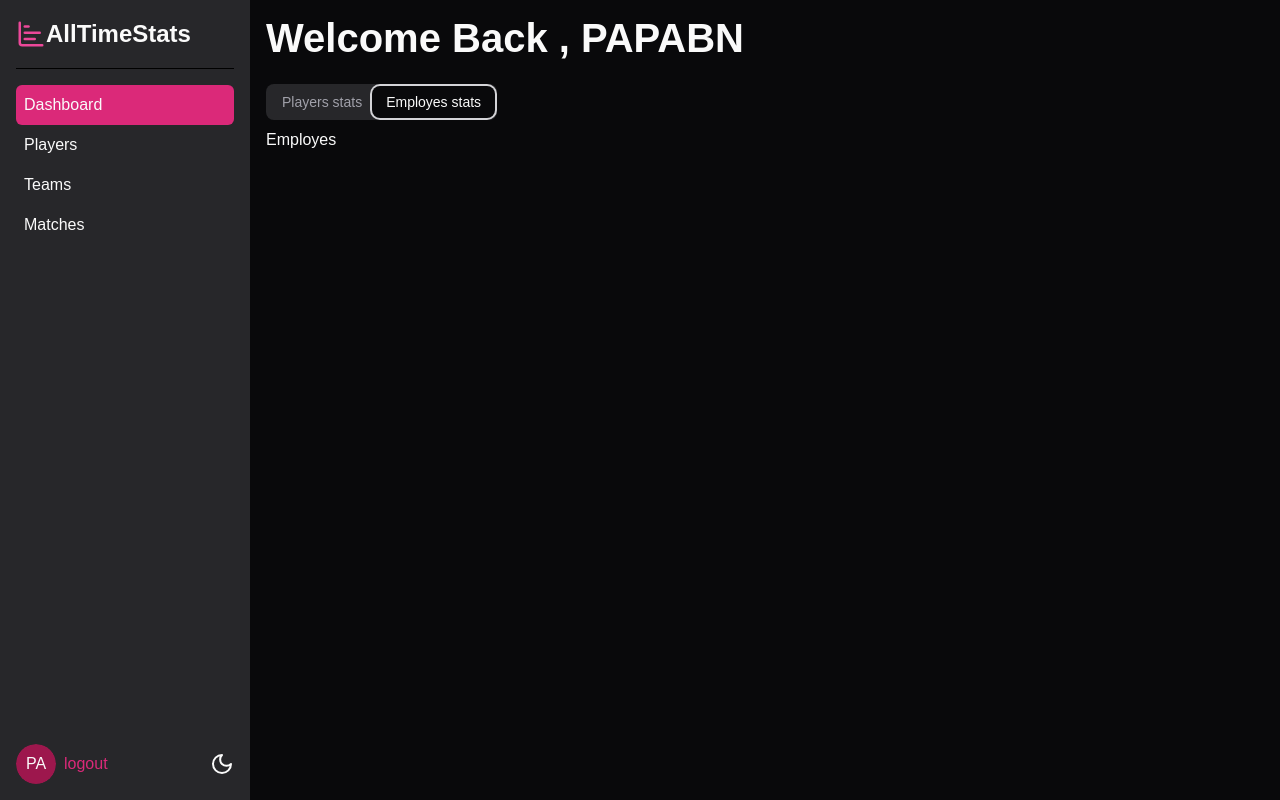
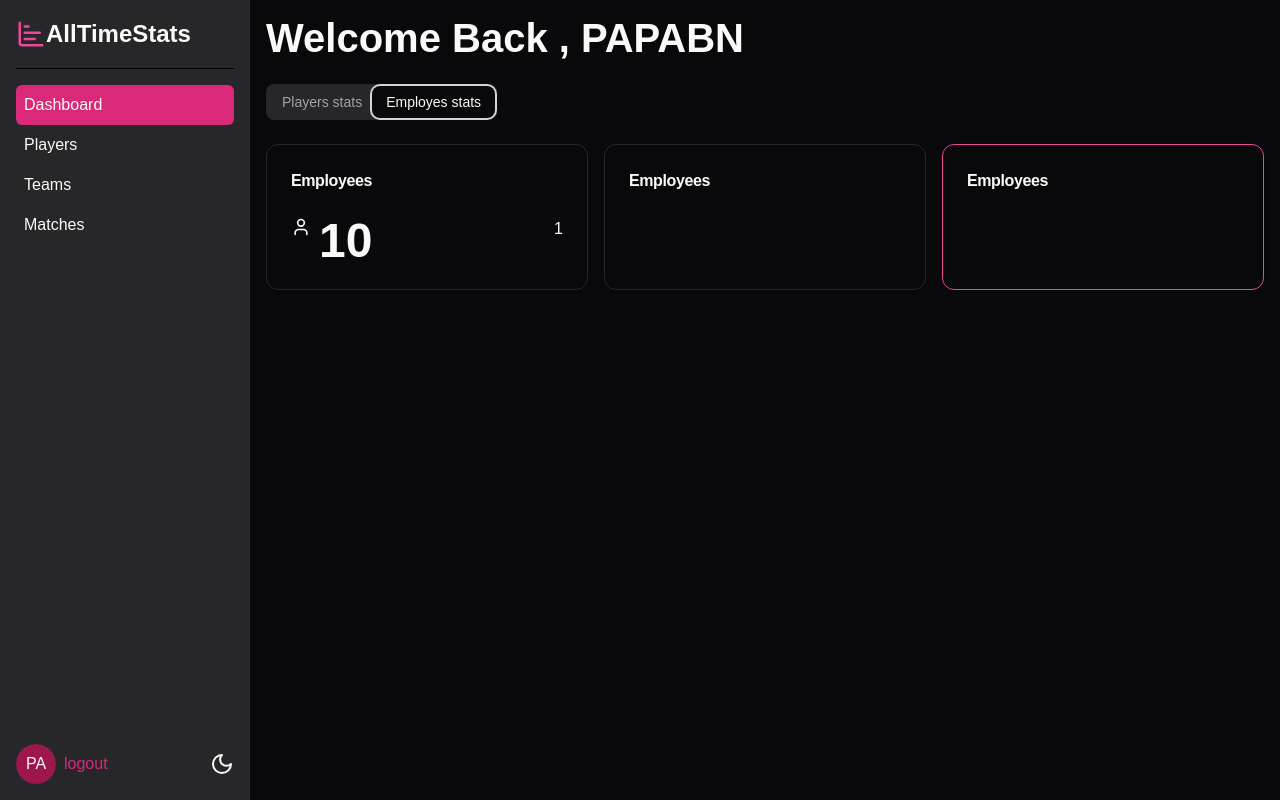
Before and after one commit to BADZA99/Dashboard-UI-nextjs-Shadcn, a Next.js app: page /dashboard in a window 1280 px wide. Both pictures are taken after a click on the tab "Employes stats". Built offline with nearby package versions, Linux system fonts and the light colour scheme.

Commit message:
Add the data Cards and Start adding the Card content

```diff
--- /dev/null
+++ b/app/dashboard/components/employess-stats.tsx
@@ -0,0 +1,33 @@
+import { Card, CardHeader, CardTitle } from "@/components/ui/card";
+import { CardContent } from "../../../components/ui/card";
+import { UserIcon } from "lucide-react";
+
+export default function EmployesStats() {
+  return (
+    <div className="grid lg:grid-cols-3 gap-4">
+      <Card>
+        <CardHeader>
+          <CardTitle className="text-base">Employees</CardTitle>
+        </CardHeader>
+        <CardContent className='flex justify-between'>
+          <div className="flex gap-2">
+            <UserIcon className="w-5 h-5" />
+            <span className="text-5xl font-bold">10</span>
+          </div>
+          <div className="1">1</div>
+        </CardContent>
+      </Card>
+      <Card>
+        <CardHeader>
+          <CardTitle className="text-base">Employees</CardTitle>
+        </CardHeader>
+      </Card>
+      <Card className="border-pink-500">
+        {" "}
+        <CardHeader>
+          <CardTitle className="text-base">Employees</CardTitle>
+        </CardHeader>
+      </Card>
+    </div>
+  );
+}
--- a/app/dashboard/page.tsx
+++ b/app/dashboard/page.tsx
@@ -1,11 +1,12 @@
 import { Tabs, TabsContent, TabsList, TabsTrigger } from "@/components/ui/tabs";
 
 import React from "react";
+import EmployeesStats from "./components/employess-stats";
 
 export default function DashboardPage() {
   return (
     <Tabs defaultValue="Players">
-      <TabsList>
+      <TabsList className="mb-4">
         <TabsTrigger value="Players">Players stats</TabsTrigger>
 
         <TabsTrigger value="Employes">Employes stats</TabsTrigger>
@@ -15,7 +16,7 @@ export default function DashboardPage() {
         <div>Players</div>
       </TabsContent>
       <TabsContent value="Employes">
-        <div>Employes</div>
+        <EmployeesStats />
       </TabsContent>
     </Tabs>
   );
```
